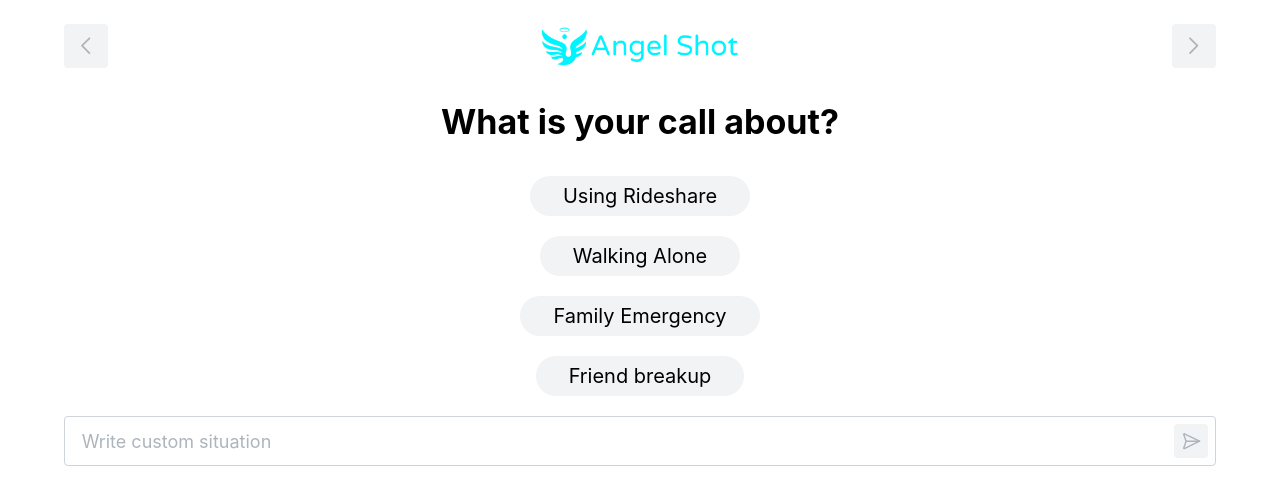
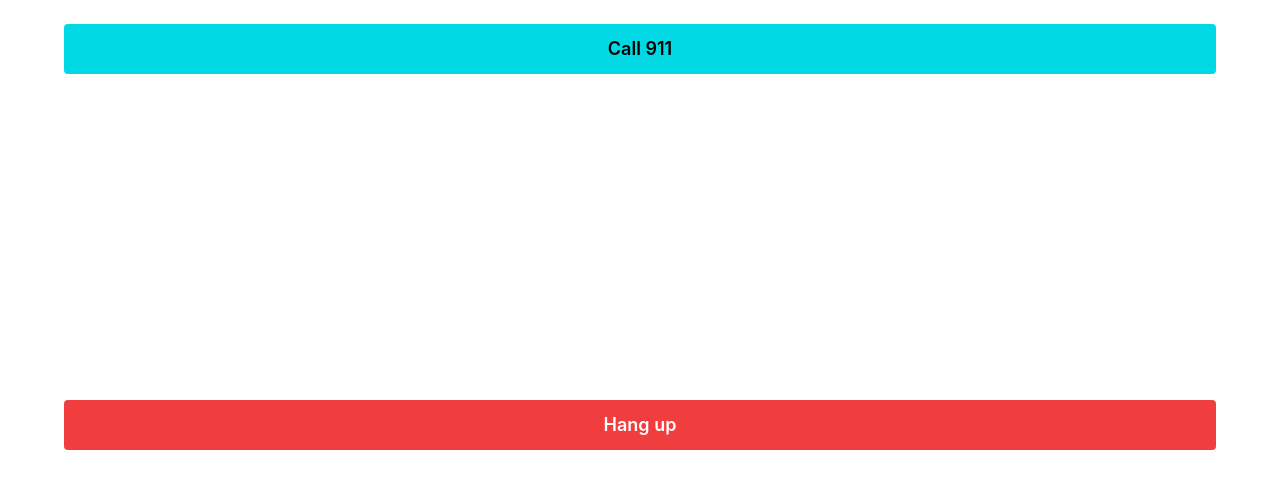
Before and after one commit to jackburkhardt/AngelShot, a React (Vite) app in the folder frontend/: page / in a window 1280 px wide. Shown: the top 504 px of the page. Built offline with nearby package versions, Linux system fonts and the light colour scheme.

Commit message:
Call 911 added

```diff
--- a/frontend/src/App.tsx
+++ b/frontend/src/App.tsx
@@ -3,10 +3,12 @@ import { useState, useEffect } from "react";
 import { AudioRecorder } from "./components/AudioRecorder";
 import { Onboarding } from "./components/Onboarding";
 import { ModelHookChat } from "./components/ModelHook";
+import { Call } from "./components/Call";
 
 function App() {
   const [fullRecording, setFullRecording] = useState("");
   const [transcriptionToSend, setTranscriptionToSend] = useState("");
+  const [process, setProcess] = useState("onboarding");
   // const lastChangeTime = useRef(Date.now());
 
   useEffect(() => {
@@ -16,8 +18,12 @@ function App() {
   }, [fullRecording]);
 
   return (
-    <div>
-      <Onboarding />
+    <div style={{ height: "100%" }}>
+      {/* {{
+        "onboarding": <Onboarding setProcess={setProcess}/>,
+        "call": <></>
+      }[process]} */}
+      <Call />
     </div>
   );
 }
--- /dev/null
+++ b/frontend/src/components/Call.tsx
@@ -0,0 +1,18 @@
+import { Stack, Button } from "@mantine/core";
+
+export function Call() {
+  return (
+    <Stack justify="space-between" h={"100%"}>
+      <a href="tel:911">
+        <Button w={"100%"} size="lg">
+          Call 911
+        </Button>
+      </a>
+
+      <Button size="lg" color="red" onClick={() => window.location.reload()}>
+        Hang up
+      </Button>
+      <div></div>
+    </Stack>
+  );
+}
--- a/frontend/src/components/Onboarding.tsx
+++ b/frontend/src/components/Onboarding.tsx
@@ -18,7 +18,7 @@ import {
 import { AudioRecorder } from "./AudioRecorder";
 import { ModelHookChat } from "./ModelHook";
 
-export function Onboarding({}) {
+export function Onboarding({setProcess}) {
   const [what, setWhat] = useState("");
   const [who, setWho] = useState("");
   const [gender, setGender] = useState("");
@@ -62,6 +62,7 @@ export function Onboarding({}) {
   }, [page, what, who, gender]);
 
   const call = ({}) => {
+    setProcess("call")
     ModelHookChat({
       conversation_history: [],
       who: who,
```
